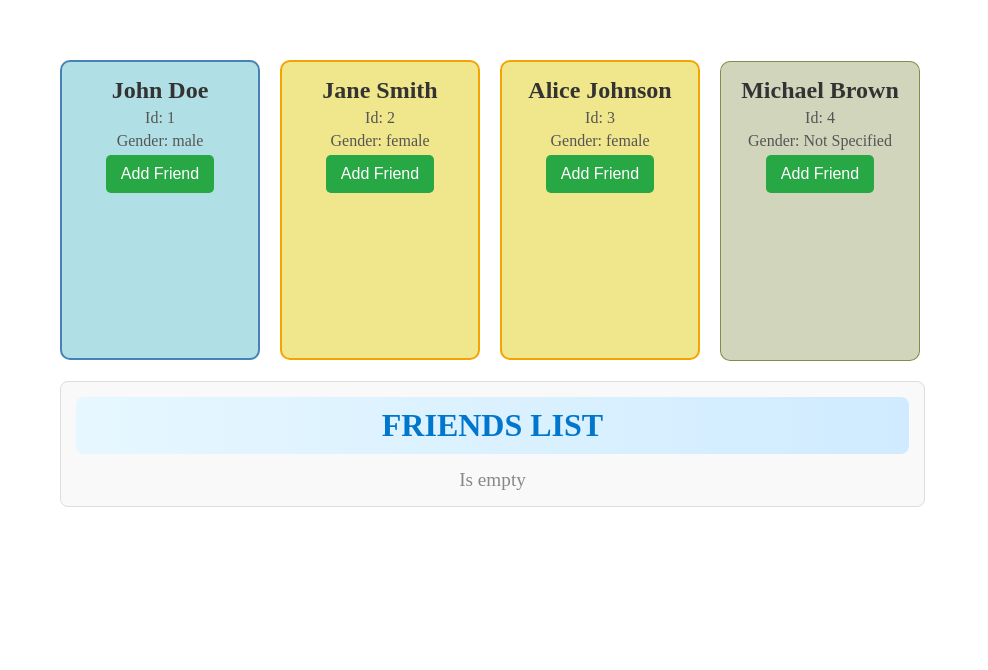
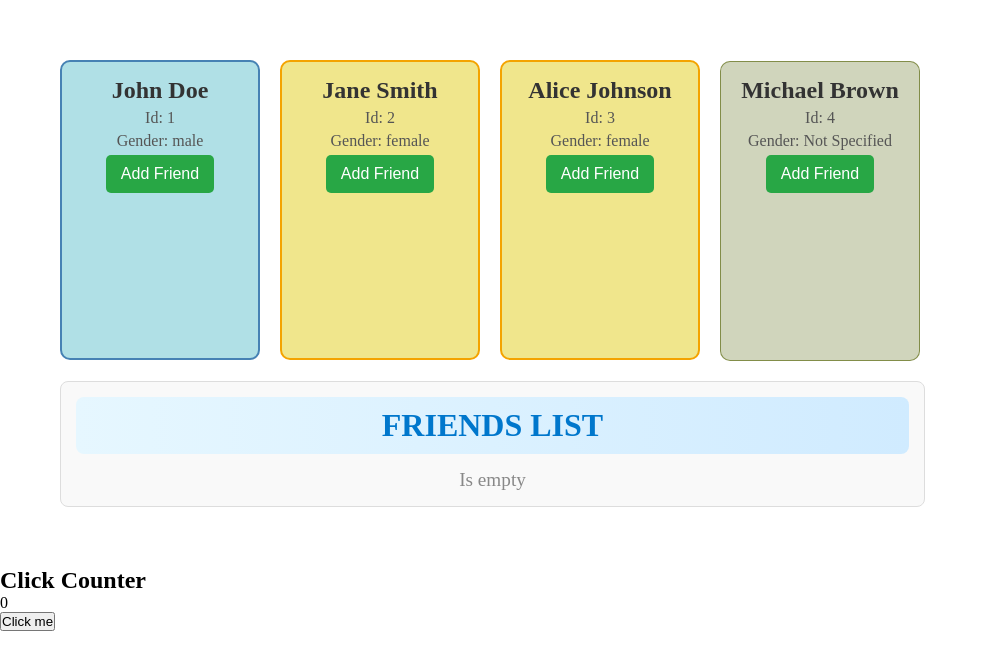
Before and after one commit to DerkachevskyiArtem/Reacr-state-list, a React (Vite) app: page / in a window 1280 px wide. Shown: the top 670 px of the page, without its empty margins (0-988 px from the left). Built offline with nearby package versions, Linux system fonts and the light colour scheme.

Commit message:
Add counter

```diff
--- a/src/App.jsx
+++ b/src/App.jsx
@@ -1,11 +1,13 @@
 import React from 'react';
 import UserCardList from './components/UserCardList';
 import UserDashboard from './components/UserDashboard';
+import Clicker from './components/Clicker/Clicker';
 
 function App() {
   return (
     <>
       <UserDashboard />
+      <Clicker/>
     </>
   );
 }
--- /dev/null
+++ b/src/components/Clicker/Clicker.jsx
@@ -0,0 +1,27 @@
+import React from 'react';
+
+class Clicker extends React.Component {
+  state = {
+    counter: 0,
+  };
+
+  handleIncrement = () => {
+    const { counter } = this.state;
+
+    this.setState({
+      counter: counter + 1,
+    });
+  };
+
+  render() {
+    return (
+      <article>
+        <h2>Click Counter</h2>
+        <p>{this.state.counter}</p>
+        <button onClick={this.handleIncrement}>Click me</button>
+      </article>
+    );
+  }
+}
+
+export default Clicker;
```
